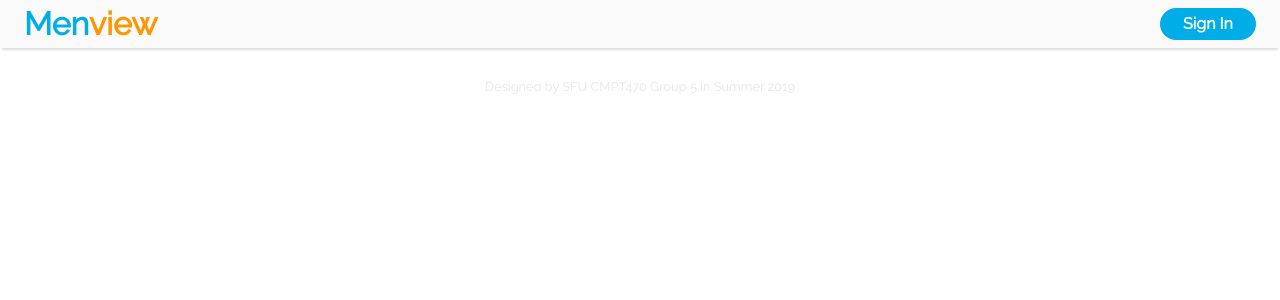
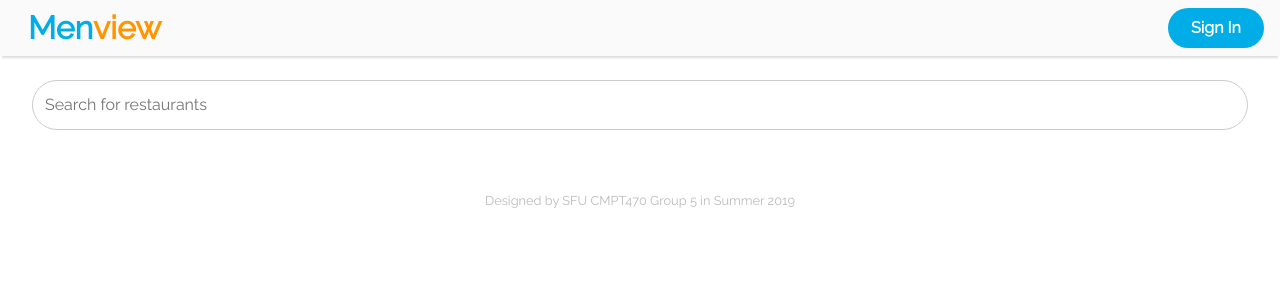
Before and after one commit to rachardv/menview, an Angular app: page / in a window 1280 px wide. Shown: the top 300 px of the page. Built offline with nearby package versions, Linux system fonts and the light colour scheme.

Commit message:
linked home page in routing; added nonfunctional searchbar; adjusted navbar css

```diff
--- a/src/app/app-routing.module.ts
+++ b/src/app/app-routing.module.ts
@@ -1,7 +1,16 @@
 import { NgModule } from '@angular/core';
 import { Routes, RouterModule } from '@angular/router';
 
-const routes: Routes = [];
+import { HomeComponent } from './home/index';
+import { LoginComponent } from './login/index';
+
+const routes: Routes = [
+  { path: '', component: HomeComponent },
+
+  // otherwise redirect to home
+  { path: '**', redirectTo: '' }
+];
+
 
 @NgModule({
   imports: [RouterModule.forRoot(routes)],
--- a/src/app/app.component.html
+++ b/src/app/app.component.html
@@ -1,15 +1,14 @@
-<!--The content below is only a placeholder and can be replaced.-->
 <nav class="navbar navbar-expand">
   <div class="navbar-nav nav-item-list">
-      <a id="site-title" [ngClass]="{'disabled': isActive('/')}" class="nav-item nav-link" routerLink="/"><b><span class="c2">Men</span><span class="c4">view</span></b></a>
-      <!-- <a class="nav-item nav-link" [ngClass]="{'nav-highlight': isActive('/')}" routerLink="/">Home</a> -->
-      <!-- <a class="nav-item nav-link" style="cursor: pointer;" *ngIf="currentUser" (click)="logout()">Logout</a> -->
-      <a class="navbar-item navbar-line-height">Sign In</a>
+    <a id="site-title" [ngClass]="{'disabled': isActive('/')}" class="nav-item nav-link" routerLink="/"><b><span
+          class="c2">Men</span><span class="c4">view</span></b></a>
+    <!-- <a class="nav-item nav-link" [ngClass]="{'nav-highlight': isActive('/')}" routerLink="/">Home</a> -->
+    <!-- <a class="nav-item nav-link" style="cursor: pointer;" *ngIf="currentUser" (click)="logout()">Logout</a> -->
+    <a class="navbar-item navbar-line-height rounded">Sign In</a>
   </div>
 </nav>
 
-<div class="jumbotron nopadding bg-light" [ngClass]="{'padding-override' : isActive('/')}">
-  <div class="container nopadding top-offset" [ngClass]="{'padding-override' : isActive('/')}">
-      <router-outlet style="min-height: 1000em;"></router-outlet>
-  </div>
+
+<div class="content-box">
+  <router-outlet class="row"></router-outlet>
 </div>
--- a/src/app/home/home.component.html
+++ b/src/app/home/home.component.html
@@ -1 +1 @@
-<p>home works!</p>
+<input class="search-bar rounded" type="text" placeholder="Search for restaurants"/>
--- /dev/null
+++ b/src/app/home/index.ts
@@ -0,0 +1 @@
+export * from './home.component';
--- /dev/null
+++ b/src/app/login/index.ts
@@ -0,0 +1 @@
+export * from './login.component';
--- a/src/styles.css
+++ b/src/styles.css
@@ -59,11 +59,11 @@ nav, .navbar, .navbar-expand {
     color: white !important;
     cursor: pointer;
     font-weight: bold;
-    margin: 0em 0.5em;
-    border-radius: 2em;
+    margin: 0em;
     min-width: 6em;
-    padding: 0.5em 0.5em;
+    padding: 0.75em 0.75em;
     position: fixed;
+    top: 0.5em;
     right: 1em;
     transition: 200ms;
     text-align: center;
@@ -79,16 +79,17 @@ nav, .navbar, .navbar-expand {
     height: 100%;
     line-height: 1em;
     width: 100%;
-    padding: 0.5em;
+    padding: 0.75em;
 }
 
-.jumbotron, .container {
-    padding: 1em 0em;
-    margin-bottom: 0em;
+.content-box {
+    padding: 2em;
+    margin: 3em 1em 1em 0em;
+    width: 100%;
 }
 
 footer {
-    color: #CCC;
+    color: #787878;
     opacity: 0.5;
     text-align: center;
     width: 100%;
@@ -106,3 +107,19 @@ footer {
 #site-title.disabled {
     transition: 0ms;
 }
+
+.rounded {
+    border-radius: 10em !important;
+}
+
+.search-bar {
+    padding: 0.75em;
+    width: 100%;
+    box-shadow: none;
+    border: 1px solid #CCCCCC;
+}
+
+input:focus {
+    outline-width: 0;
+    box-shadow: 0 0 3px 1px #00ADE6;
+}
```
